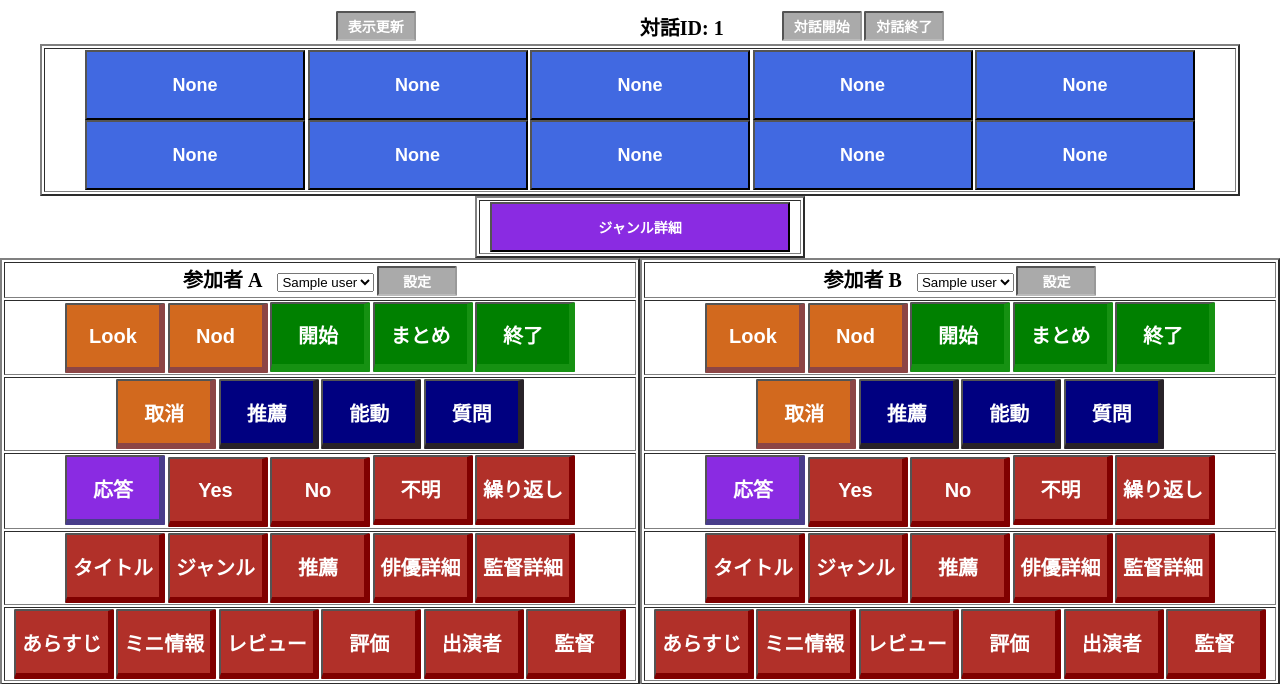
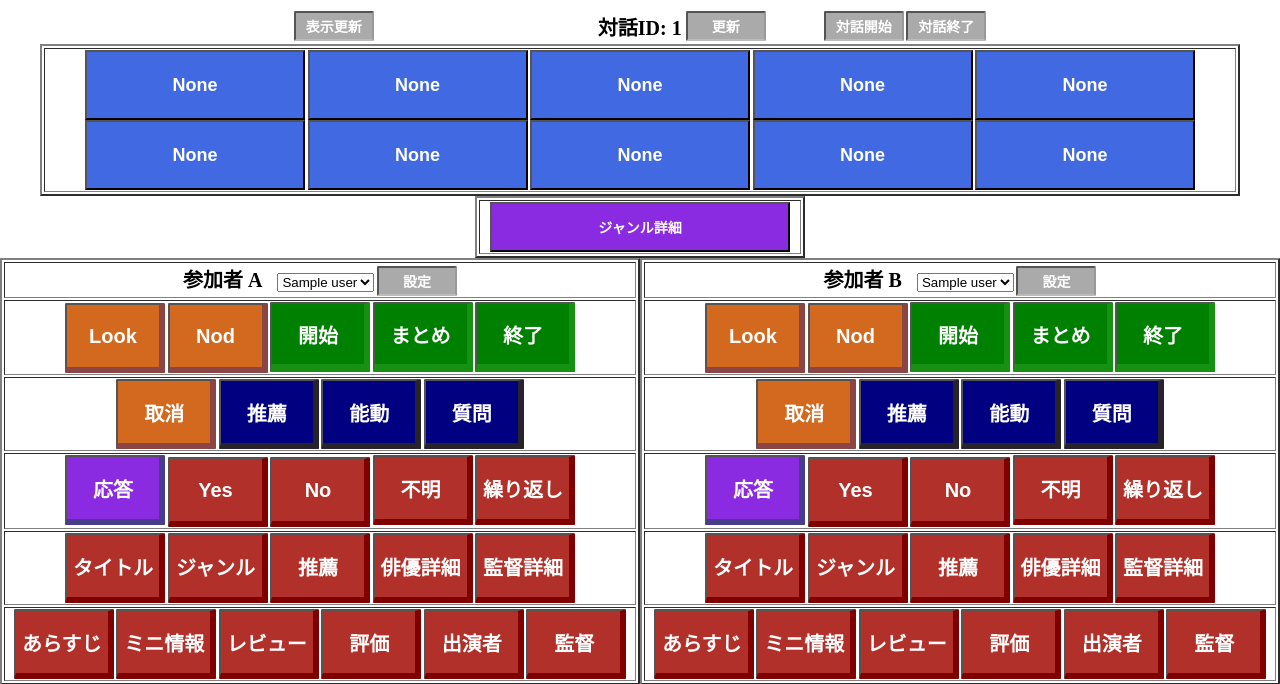
Before and after one commit to fujie-cit/ZoomWoZSystem, a Flask app: template Server/templates/index.html in a window 1280 px wide. Shown: the top 684 px of the page. Run offline with Flask 2, Linux system fonts and the light colour scheme; the template is opened without the code that fills it: most values are stand-ins (such as "Sample title", 1, 10 or a date in 2020); parts of the project's set-up code (start-up, migrations or seed data) failed here and were passed over; some libraries are stand-ins or nearby versions.

Commit message:
セッション更新

```diff
--- a/Server/templates/index.html
+++ b/Server/templates/index.html
@@ -16,6 +16,11 @@
 			<td style="font-size: 20px;">
 				対話ID: {{ dialog_id }}
 			</td>
+			<td>
+				<form method="get" action="/update_session" style="display: inline">
+					<input type="submit" value="更新" class="buttonM">
+				</form>
+		    </td>
 			<td width="50px"></td>
 			<td>
 				<form method="post" action="/send/start_dialog-meta/U" style="display: inline">
```
